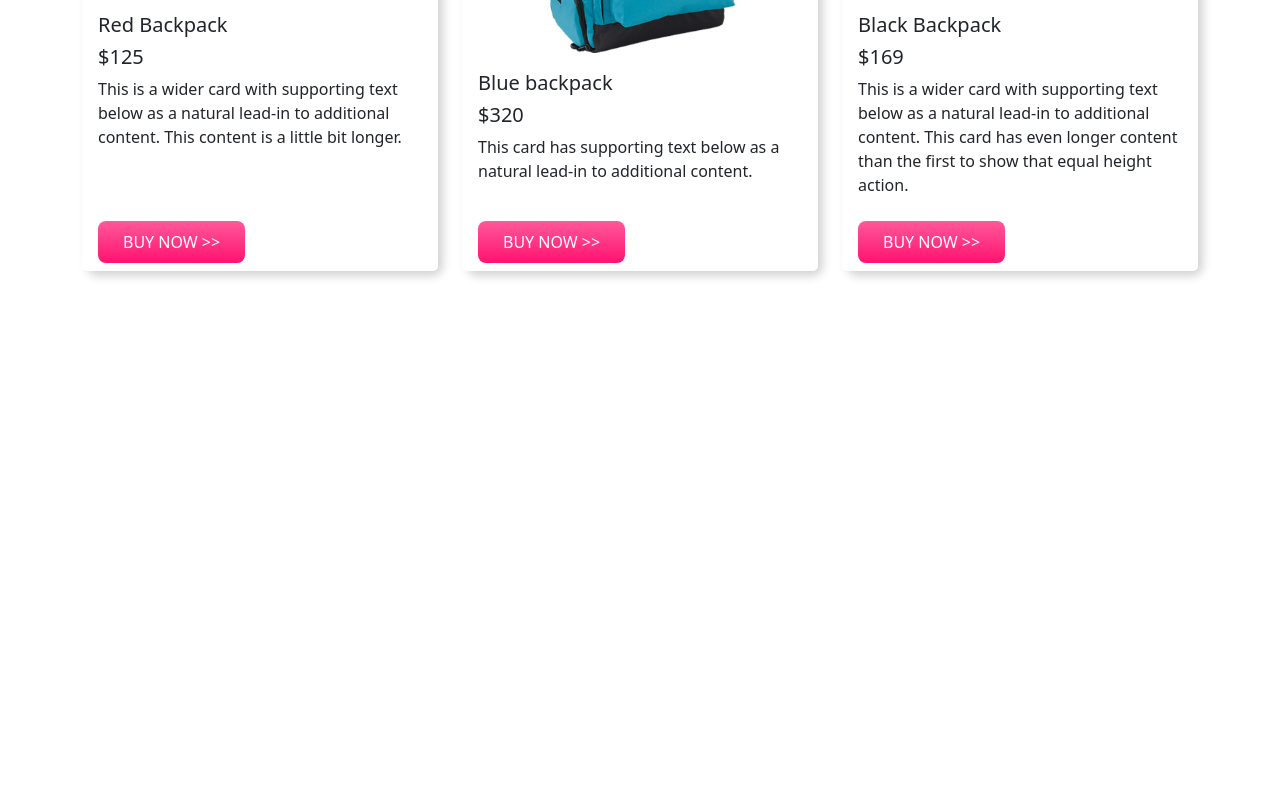
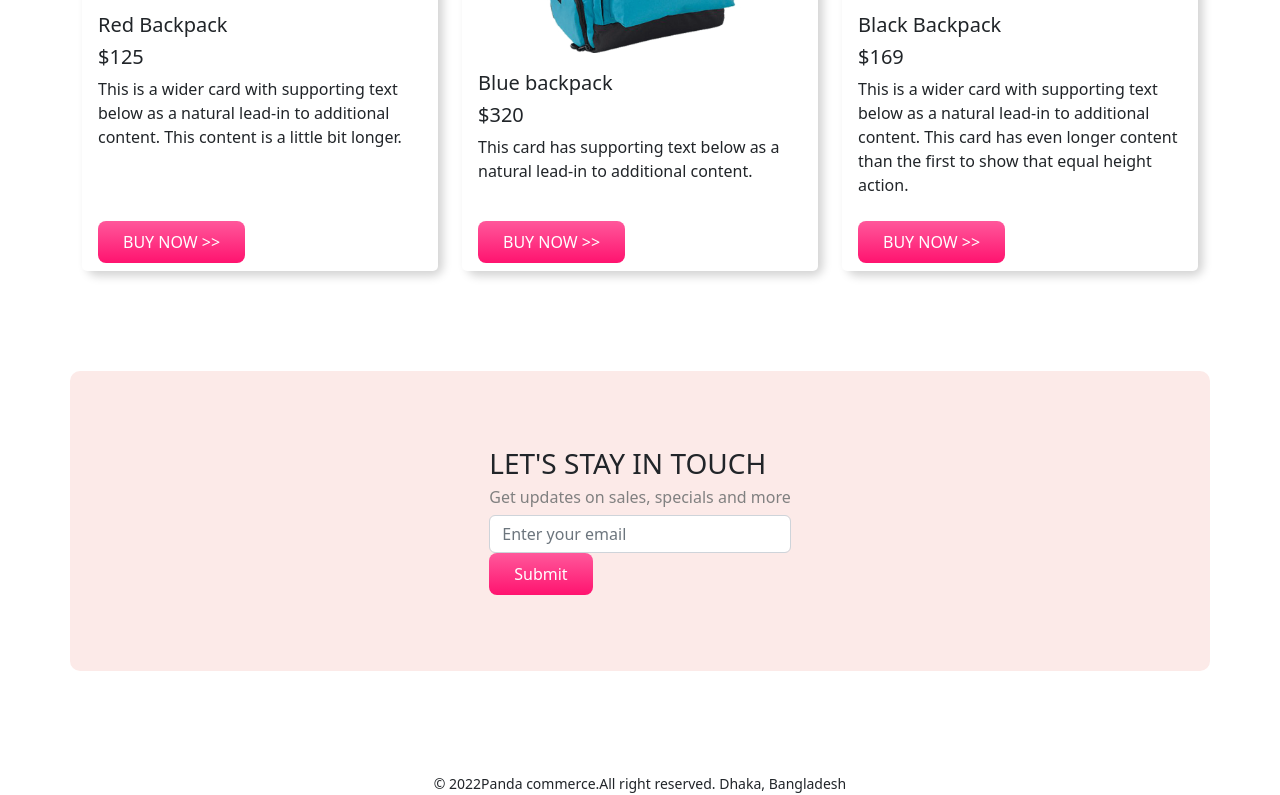
Before and after one commit to TahmidAhsan/panda-commerce, a plain HTML site: page index.html in a window 1280 px wide. Shown: the part 1904-2699 px from the top of the page. Before the commit the page ends 2275 px from the top, so only its background shows below. Drawn offline with nearby package versions, Linux system fonts and the light colour scheme.

Commit message:
complete website

```diff
--- a/index.html
+++ b/index.html
@@ -203,6 +203,18 @@
           </div>
     </div>
 
+    <div class="container pink-bg align-items-center d-flex justify-content-center" id="contact">
+        <div>
+            <h3>LET'S STAY IN TOUCH</h3>
+            <h6>Get updates on sales, specials and more</h6>
+            <input class="form-control" type="text" placeholder="Enter your email">
+            <button class="buy-now-button" >Submit</button>
+        </div>
+    </div>
+
+    <footer>
+         <small>© 2022Panda commerce.All right reserved. Dhaka, Bangladesh</small>
+    </footer>
 
 
 
--- a/style.css
+++ b/style.css
@@ -48,3 +48,12 @@ background-color: blue;
     background-color: white;
     border-top: none;
 }
+#contact{
+    height: 300px;
+}
+#contact h6{
+    color: gray;
+}
+footer{
+    text-align: center;
+}
```
